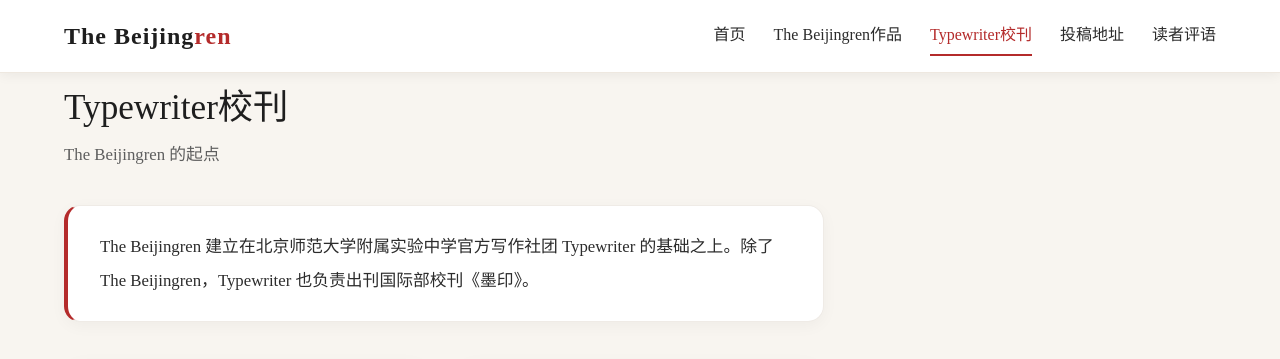
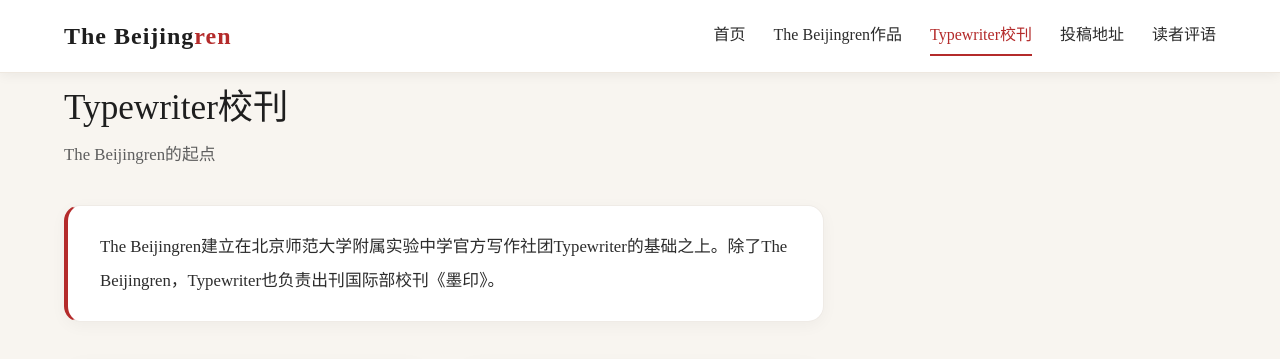
Before and after one commit to yuletian-cyber/beijingrenjournal.github.io, a plain HTML site: page index.html in a window 1280 px wide. Both pictures are taken after a click on the link "Typewriter校刊". Shown: the top 359 px of the page. Drawn offline with Linux system fonts and the light colour scheme.

Commit message:
Add files via upload

```diff
--- a/index.html
+++ b/index.html
@@ -924,10 +924,10 @@
     <section id="page-typewriter" class="page-section">
         <div class="container">
             <h2 class="section-title">Typewriter校刊</h2>
-            <p class="section-sub">The Beijingren 的起点</p>
+            <p class="section-sub">The Beijingren的起点</p>
 
             <div class="typewriter-intro">
-                The Beijingren 建立在北京师范大学附属实验中学官方写作社团 Typewriter 的基础之上。除了 The Beijingren，Typewriter 也负责出刊国际部校刊《墨印》。
+                The Beijingren建立在北京师范大学附属实验中学官方写作社团Typewriter的基础之上。除了The Beijingren，Typewriter也负责出刊国际部校刊《墨印》。
             </div>
 
             <div class="folder-grid">
```
